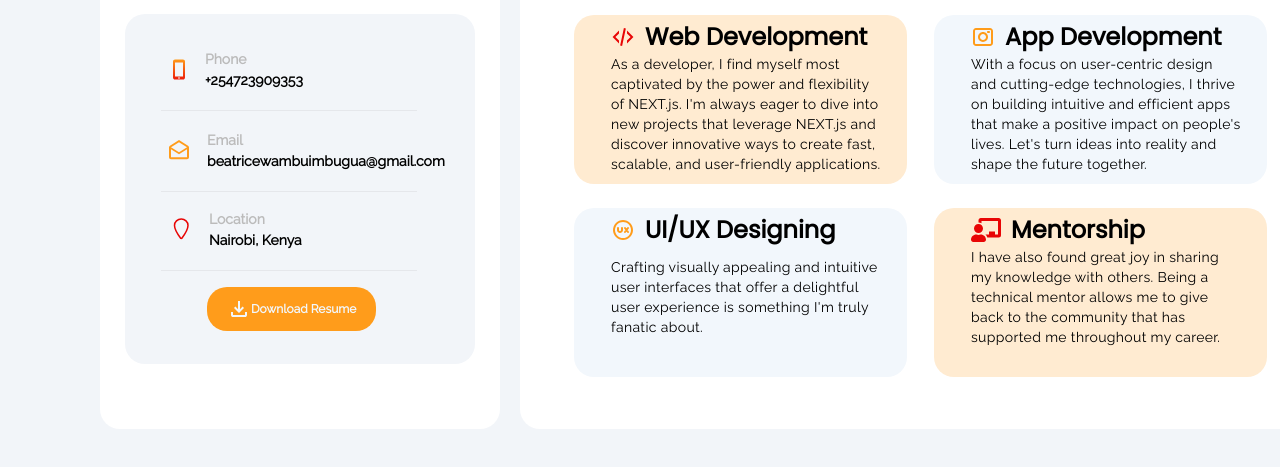
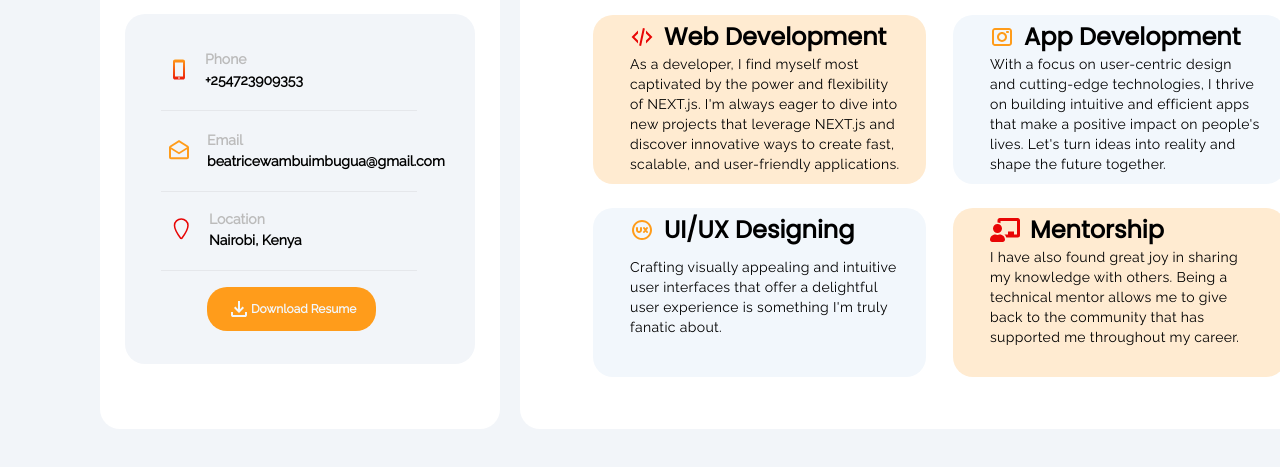
Before and after one commit to agungauliads/Landing-Page-Portofolio, a website: page src/latihan-porto.html in a window 1280 px wide. Shown: the part 545-1012 px from the top of the page. Drawn offline with Linux system fonts and the light colour scheme.

Commit message:
fixing minor conlfict

```diff
--- a/src/latihan-porto.html
+++ b/src/latihan-porto.html
@@ -185,7 +185,7 @@
         </nav>
         <!--About Me Card-->
         <div
-          class="shrink-0 items-center ml-[20px] mt-[10px] mr-[100px] mb-[50px] shrink-0 w-[820px] h-[700px] rounded-[20px] bg-white shadow-[0_0_0_0_rgb(0,0,0,0.25)]"
+          class="shrink-0 items-center ml-[20px] mt-[10px] mr-[100px] mb-[50px] w-[820px] h-[700px] rounded-[20px] bg-white shadow-[0_0_0_0_rgb(0,0,0,0.25)]"
         >
           <!--About Me-->
           <div
@@ -214,7 +214,7 @@
           </div>
           <!--What I Do!-->
           <div
-            class="ml-[71px] mt[16px] ml-[558px] p-2.5 inline-flex justify-center items-center"
+            class="ml-[71px] mt[16px]  p-2.5 inline-flex justify-center items-center"
           >
             <h1
               class="font-Poppins text-[32px] font-medium leading-10 tracking-[0.8px] text-black"
@@ -222,7 +222,7 @@
               What I do!
             </h1>
           </div>
-          <div class="flex items-center ml-[73px] mt-[18px] ml-[54px]">
+          <div class="flex items-center ml-[73px] mt-[18px]">
             <!--Web Development-->
             <div class="w-[333px] h-[169px] rounded-[20px] bg-[#FFEBD1] py-2.5">
               <div class="flex items-center ml-[37px] gap-[10px]">
@@ -265,7 +265,7 @@
             </div>
           </div>
           <div
-            class="flex items-center ml-[73px] mt-[24px] ml-[54px] mb-[32px]"
+            class="flex items-center ml-[73px] mt-[24px] mb-[32px]"
           >
             <!--UI/UX Designing-->
             <div class="w-[333px] h-[169px] rounded-[20px] bg-[#F2F7FC] py-2.5">
```
Also changed, not shown: dist/output.css.
